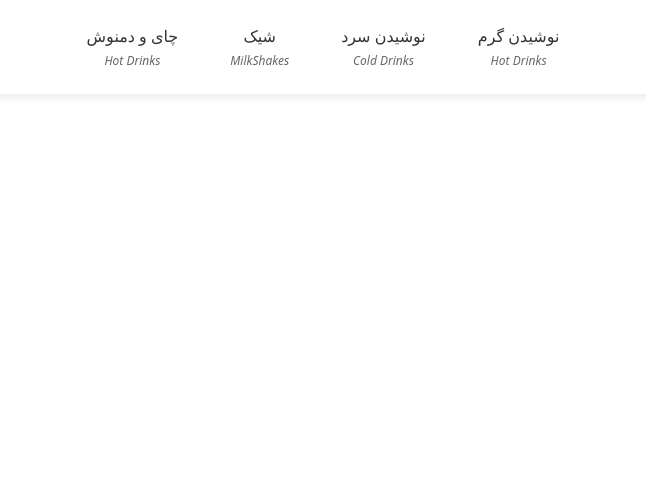
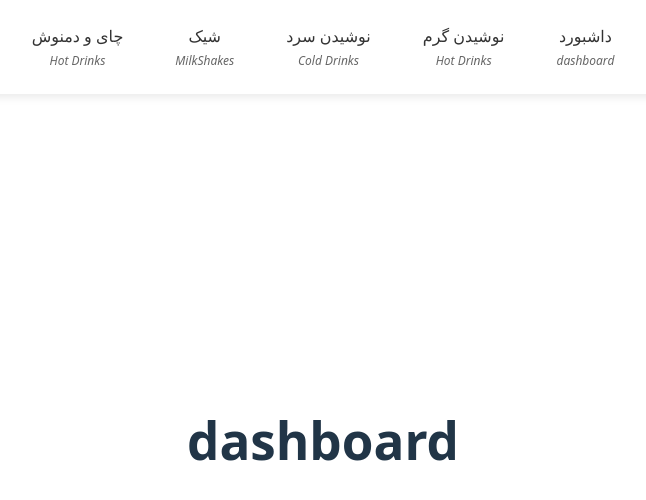
Before and after one commit to AminSBU/restaurant_menu, a React (Vite) app in the folder restaurant_menu/: page /dashboard in a window 1280 px wide. Shown: the top 500 px of the page, without its empty margins (317-963 px from the left). Built offline with nearby package versions, Linux system fonts and the light colour scheme.

Commit message:
dashboard link added into menu

```diff
--- a/restaurant_menu/src/App.jsx
+++ b/restaurant_menu/src/App.jsx
@@ -5,6 +5,7 @@ import Intro from './intro.jsx';
 import ColdDrinks from './ColdDrinks.jsx';
 import Milkshakes from './Milkshakes.jsx';
 import Tea from './Tea.jsx';
+import Dashboard from './Dashboard.jsx';
 
 const Home = () => <div className="page"><h1>Home Page</h1><p>Welcome to our website!</p></div>;
 const About = () => <div className="page"><h1>About Us</h1><p>Learn more about our company.</p></div>;
@@ -46,8 +47,12 @@ function App() {
                   <span className="nav-english">Hot Drinks</span>
                 </div>
               </Link>
-              {/* Add NewPost link if needed: */}
-              {/* <Link to="/newpost" className="header">New Post</Link> */}
+              <Link to="/dashboard" className="header">
+                <div>
+                  <span className="nav-text">داشبورد</span>
+                  <span className="nav-english">dashboard</span>
+                </div>
+              </Link>
             </ul>
           </nav>
 
@@ -58,8 +63,7 @@ function App() {
               <Route path="/Milkshakes" element={<Milkshakes />} />
               <Route path="/ColdDrinks" element={<ColdDrinks />} />
               <Route path="/intro" element={<Intro />} />
-              {/* Add NewPost route if needed: */}
-              {/* <Route path="/newpost" element={<NewPost />} /> */}
+              <Route path="/dashboard" element={<Dashboard />} />
             </Routes>
           </main>
         </div>
--- /dev/null
+++ b/restaurant_menu/src/Dashboard.jsx
@@ -0,0 +1,9 @@
+function Dashboard()
+{
+    return(
+        <>
+            <h1>dashboard</h1>
+        </>
+    );
+}
+export default Dashboard;
```
